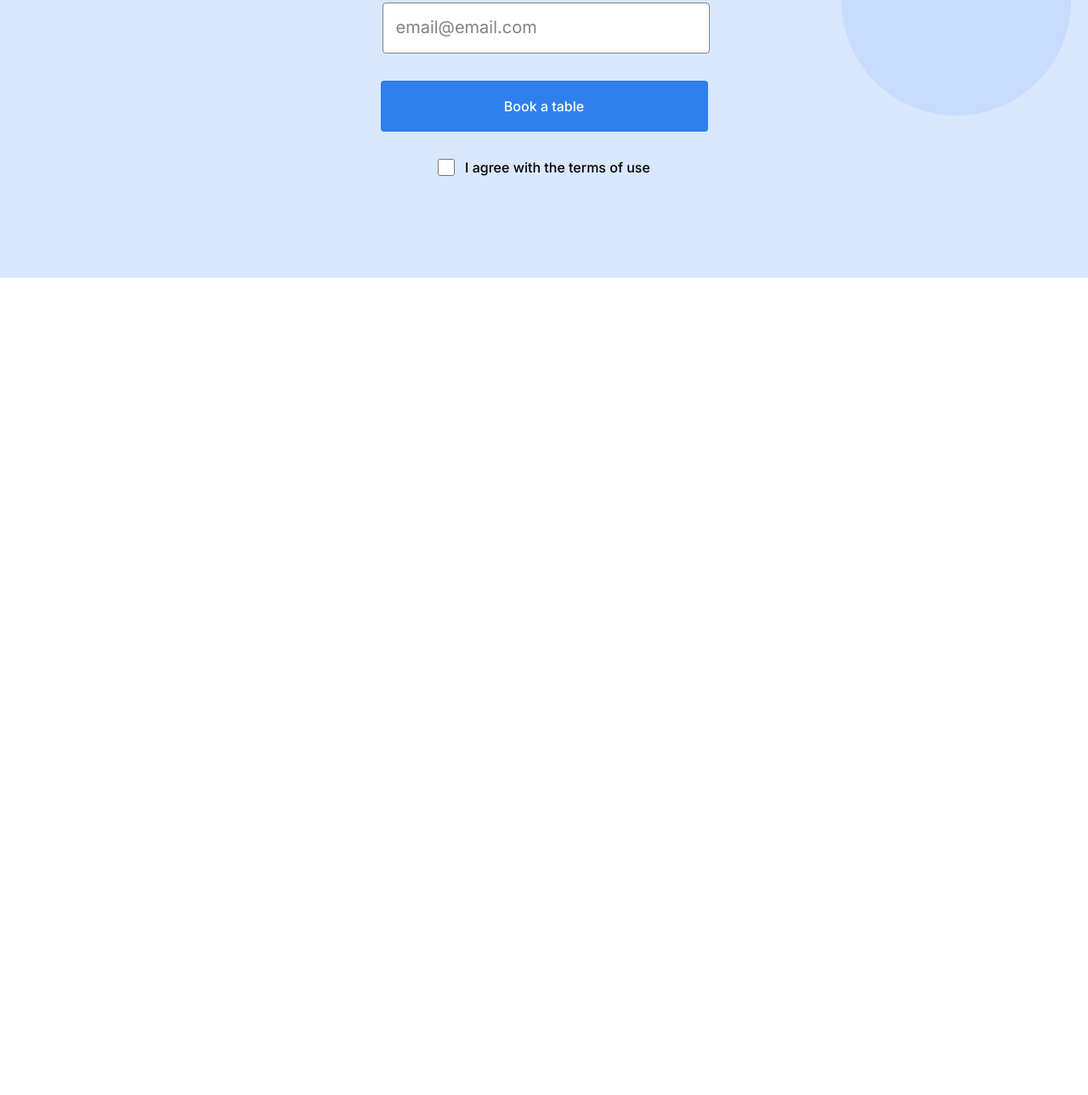
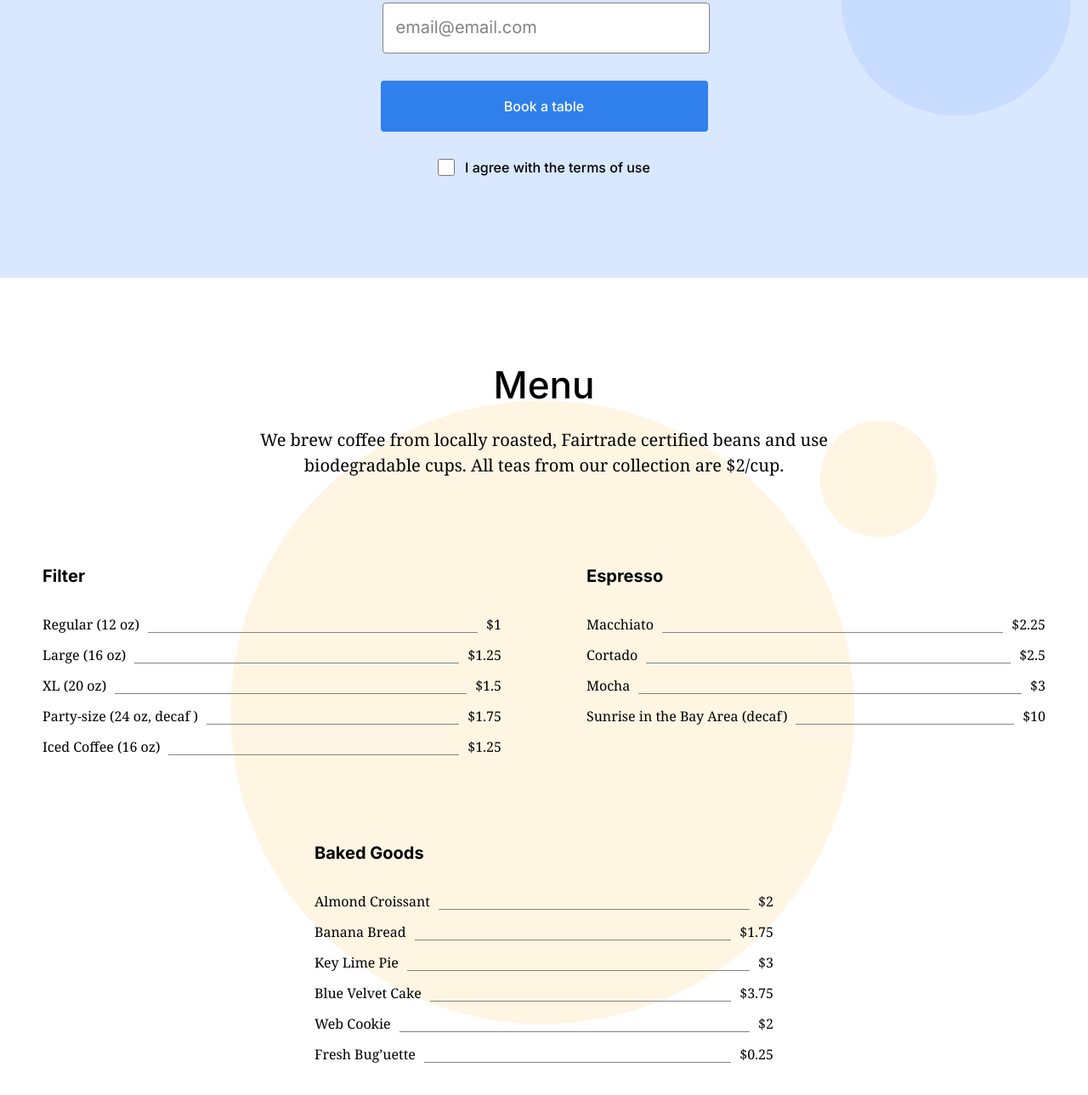
Before and after one commit to jackie-ngoOD/se_project_coffeeshop, a plain HTML site: page index.html in a window 1280 px wide. Shown: the part 2279-3568 px from the top of the page at 85% size. Before the commit the page ends 2606 px from the top, so only its background shows below. Drawn offline with Linux system fonts and the light colour scheme.

Commit message:
menu work

```diff
--- /dev/null
+++ b/blocks/menu.css
@@ -0,0 +1,77 @@
+.menu {
+  background-color: #fff;
+  background: url("../images/background_menu.svg");
+  background-repeat: no-repeat;
+  background-position: center;
+  background-size: cover;
+  display: flex;
+  align-items: center;
+  flex-direction: column;
+  padding: 100px 0px;
+  position: relative;
+  z-index: 2;
+}
+
+.menu__title {
+  max-width: 780px;
+  text-align: center;
+  margin: 0px;
+  font-weight: 500;
+  font-size: 44px;
+  line-height: 52px;
+}
+
+.menu__subtitle {
+  text-align: center;
+  max-width: 780px;
+  margin-top: 24px;
+  margin-bottom: 100px;
+  font-family: "Noto Serif", "Times New Roman", serif;
+  font-size: 20px;
+  line-height: 30px;
+}
+
+.menu__cards {
+  display: flex;
+  flex-wrap: wrap;
+  justify-content: center;
+  gap: 100px 100px;
+}
+
+.card {
+  width: 540px;
+}
+
+.card__title {
+  margin-top: 0px;
+  margin-bottom: 32px;
+  font-weight: bold;
+  font-size: 20px;
+  line-height: 30px;
+}
+
+.card__list {
+  padding-left: 0px;
+  margin: 0px;
+}
+
+.card__list-item {
+  margin-top: 0px;
+  margin-bottom: 16px;
+  list-style-type: none;
+  font-size: 16px;
+  line-height: 20px;
+  font-family: "Noto Serif", "Times New Roman", serif;
+  display: flex;
+  justify-content: space-between;
+}
+
+.card__list-item:last-child {
+  margin-bottom: 0px;
+}
+
+.card__list-divider {
+  border-bottom: 1px solid #838383;
+  flex-grow: 1;
+  margin: 0px 10px;
+}
--- a/index.html
+++ b/index.html
@@ -154,7 +154,105 @@
             >
           </form>
         </section>
-        <section class="menu" id="menu-section"></section>
+        <section class="menu" id="menu-section">
+          <h2 class="menu__title">Menu</h2>
+          <p class="menu__subtitle">
+            We brew coffee from locally roasted, Fairtrade certified beans and
+            use biodegradable cups. All teas from our collection are $2/cup.
+          </p>
+          <div class="menu__cards">
+            <div class="card">
+              <h3 class="card__title">Filter</h3>
+              <ul class="card__list">
+                <li class="card__list-item">
+                  Regular (12 oz)
+                  <span class="card__list-divider"></span>
+                  $1
+                </li>
+                <li class="card__list-item">
+                  Large (16 oz)
+                  <span class="card__list-divider"></span>
+                  $1.25
+                </li>
+                <li class="card__list-item">
+                  XL (20 oz)
+                  <span class="card__list-divider"></span>
+                  $1.5
+                </li>
+                <li class="card__list-item">
+                  Party-size (24 oz, decaf )
+                  <span class="card__list-divider"></span>
+                  $1.75
+                </li>
+                <li class="card__list-item">
+                  Iced Coffee (16 oz)
+                  <span class="card__list-divider"></span>
+                  $1.25
+                </li>
+              </ul>
+            </div>
+            <div class="card">
+              <h3 class="card__title">Espresso</h3>
+              <ul class="card__list">
+                <li class="card__list-item">
+                  Macchiato
+                  <span class="card__list-divider"></span>
+                  $2.25
+                </li>
+                <li class="card__list-item">
+                  Cortado
+                  <span class="card__list-divider"></span>
+                  $2.5
+                </li>
+                <li class="card__list-item">
+                  Mocha
+                  <span class="card__list-divider"></span>
+                  $3
+                </li>
+                <li class="card__list-item">
+                  Sunrise in the Bay Area (decaf)
+                  <span class="card__list-divider"></span>
+                  $10
+                </li>
+              </ul>
+            </div>
+            <div class="card">
+              <h3 class="card__title">Baked Goods</h3>
+              <ul class="card__list">
+                <li class="card__list-item">
+                  Almond Croissant
+                  <span class="card__list-divider"></span>
+                  $2
+                </li>
+                <li class="card__list-item">
+                  Banana Bread
+                  <span class="card__list-divider"></span>
+                  $1.75
+                </li>
+                <li class="card__list-item">
+                  Key Lime Pie
+                  <span class="card__list-divider"></span>
+                  $3
+                </li>
+                <li class="card__list-item">
+                  Blue Velvet Cake
+                  <span class="card__list-divider"></span>
+                  $3.75
+                </li>
+                <li class="card__list-item">
+                  Web Cookie
+                  <span class="card__list-divider"></span>
+                  $2
+                </li>
+                <li class="card__list-item">
+                  Fresh Bug’uette
+                  <span class="card__list-divider"></span>
+                  $0.25
+                </li>
+              </ul>
+            </div>
+          </div>
+        </section>
         <section class="about" id="about-section"></section>
       </main>
       <footer class="footer"></footer>
--- a/pages/index.css
+++ b/pages/index.css
@@ -5,3 +5,4 @@
 @import url("../blocks/recipes.css");
 @import url("../blocks/reservation.css");
 @import url("../blocks/form.css");
+@import url("../blocks/menu.css");
```
